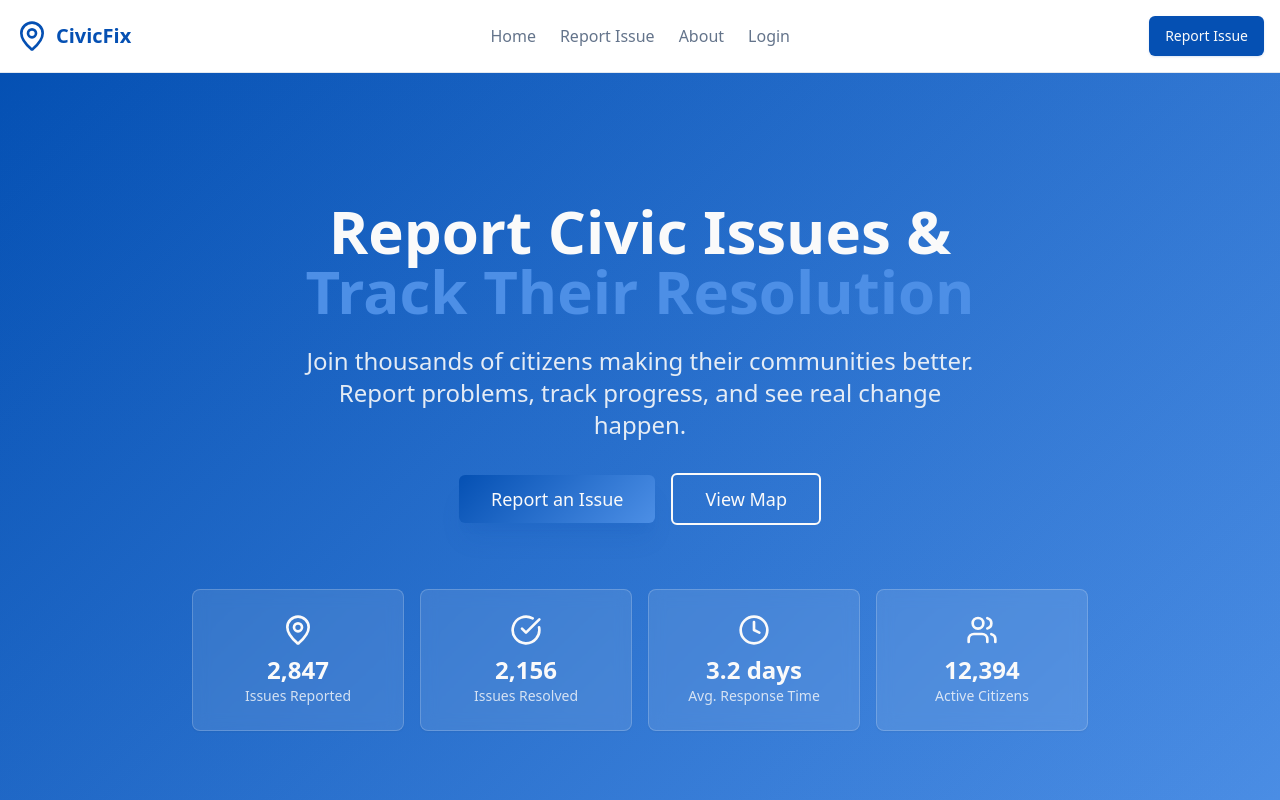
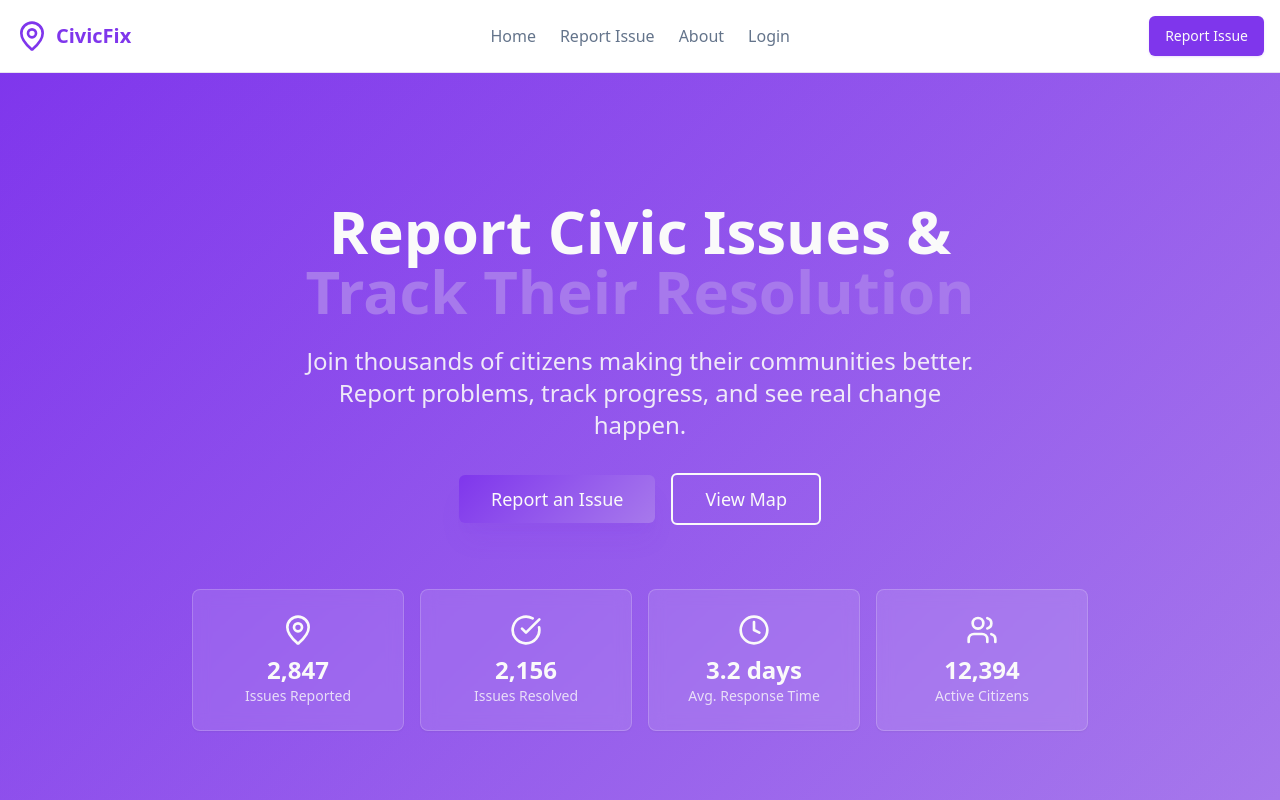
Before and after one commit to Shruti2020-jana/issue-spotlight-fix, a React (Vite) app: page / in a window 1280 px wide. Shown: the top 800 px of the page. Built offline with nearby package versions, Linux system fonts and the light colour scheme; the HTML template or start-up script is replaced by a standard one.

Commit message:
Refactor: Change color scheme

```diff
--- a/src/index.css
+++ b/src/index.css
@@ -17,33 +17,33 @@ All colors MUST be HSL.
     --popover: 0 0% 100%;
     --popover-foreground: 222.2 84% 4.9%;
 
-    --primary: 214 95% 36%;
+    --primary: 264 83% 57%;
     --primary-foreground: 0 0% 98%;
 
-    --secondary: 214 32% 91%;
+    --secondary: 264 32% 91%;
     --secondary-foreground: 222.2 47.4% 11.2%;
 
     --muted: 210 40% 96.1%;
     --muted-foreground: 215.4 16.3% 46.9%;
 
-    --accent: 214 32% 91%;
+    --accent: 264 32% 91%;
     --accent-foreground: 222.2 47.4% 11.2%;
 
     --destructive: 0 84.2% 60.2%;
     --destructive-foreground: 210 40% 98%;
 
-    --border: 214.3 31.8% 91.4%;
-    --input: 214.3 31.8% 91.4%;
-    --ring: 214 95% 36%;
+    --border: 264.3 31.8% 91.4%;
+    --input: 264.3 31.8% 91.4%;
+    --ring: 264 83% 57%;
 
-    /* Custom civic theme colors */
-    --civic-blue: 214 95% 36%;
-    --civic-blue-light: 214 75% 60%;
-    --civic-blue-dark: 214 95% 26%;
-    --civic-gray: 218 11% 65%;
-    --civic-gray-light: 220 14% 96%;
-    --civic-success: 142 76% 36%;
-    --civic-warning: 38 92% 50%;
+    /* Custom civic theme colors - Modern Purple & Teal */
+    --civic-blue: 264 83% 57%;
+    --civic-blue-light: 264 75% 70%;
+    --civic-blue-dark: 264 90% 45%;
+    --civic-gray: 210 11% 65%;
+    --civic-gray-light: 210 17% 96%;
+    --civic-success: 158 64% 52%;
+    --civic-warning: 43 89% 58%;
 
     /* Gradients */
     --gradient-primary: linear-gradient(135deg, hsl(var(--civic-blue)), hsl(var(--civic-blue-light)));
@@ -84,7 +84,7 @@ All colors MUST be HSL.
     --popover: 222.2 84% 4.9%;
     --popover-foreground: 210 40% 98%;
 
-    --primary: 214 75% 60%;
+    --primary: 264 75% 65%;
     --primary-foreground: 222.2 47.4% 11.2%;
 
     --secondary: 217.2 32.6% 17.5%;
@@ -101,16 +101,16 @@ All colors MUST be HSL.
 
     --border: 217.2 32.6% 17.5%;
     --input: 217.2 32.6% 17.5%;
-    --ring: 214 75% 60%;
+    --ring: 264 75% 65%;
 
-    /* Dark mode civic colors */
-    --civic-blue: 214 75% 60%;
-    --civic-blue-light: 214 85% 70%;
-    --civic-blue-dark: 214 85% 45%;
-    --civic-gray: 218 11% 65%;
+    /* Dark mode civic colors - Modern Purple & Teal */
+    --civic-blue: 264 75% 65%;
+    --civic-blue-light: 264 85% 75%;
+    --civic-blue-dark: 264 85% 50%;
+    --civic-gray: 210 11% 65%;
     --civic-gray-light: 217.2 32.6% 17.5%;
-    --civic-success: 142 76% 46%;
-    --civic-warning: 38 92% 60%;
+    --civic-success: 158 64% 57%;
+    --civic-warning: 43 89% 63%;
     --sidebar-background: 240 5.9% 10%;
     --sidebar-foreground: 240 4.8% 95.9%;
     --sidebar-primary: 224.3 76.3% 48%;
```
